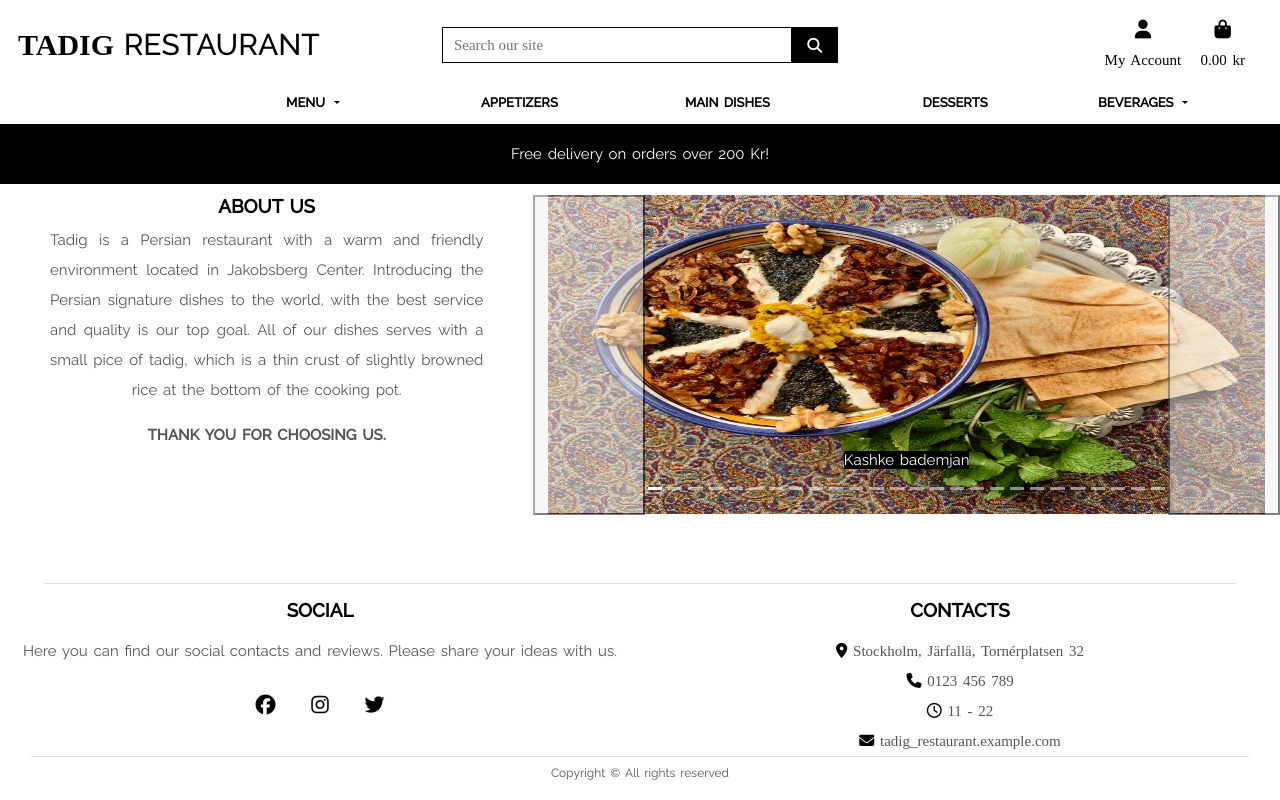
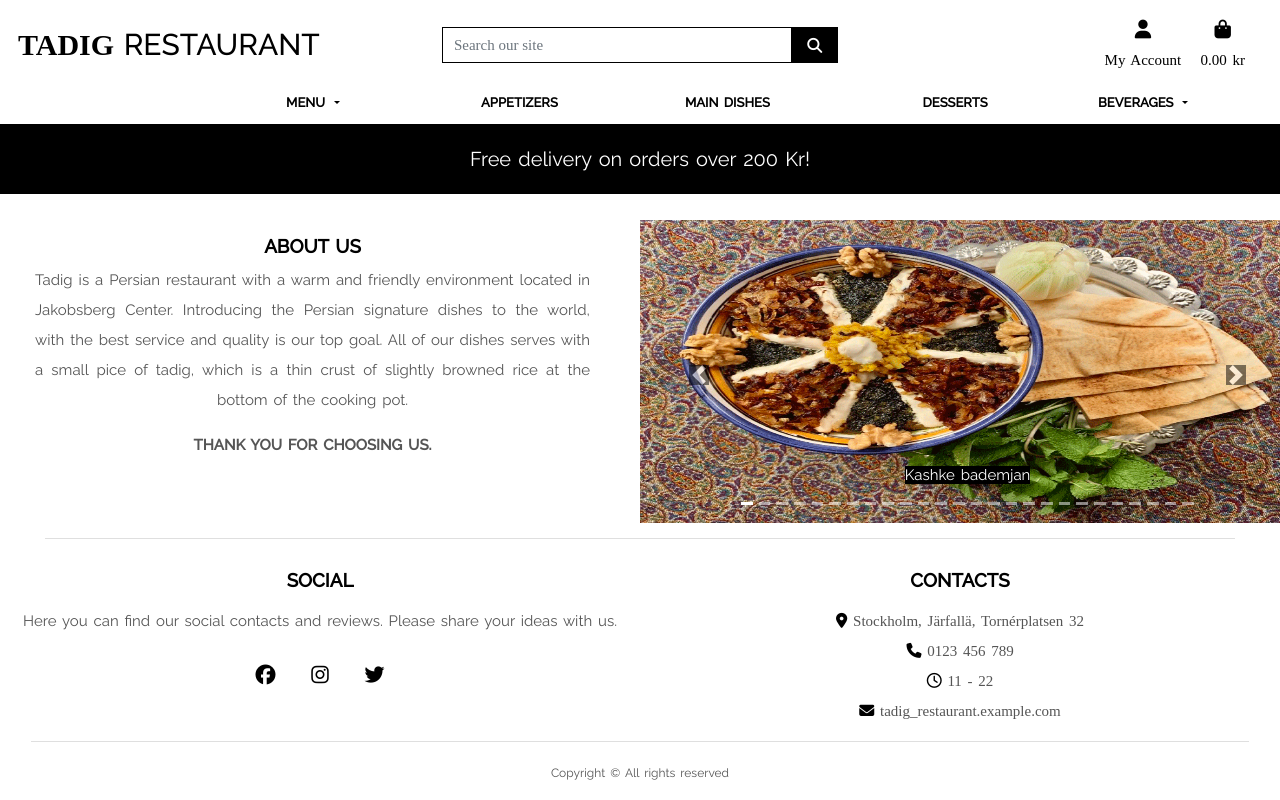
Before and after one commit to behnazkhoshnood/tadig_restaurant_v2, a Django app: page / in a window 1280 px wide. Run offline with Django 3.2, Linux system fonts and the light colour scheme; data comes from the database, SQL or seed files in the repository; some libraries are stand-ins or nearby versions.

Commit message:
fixing the style

```diff
--- a/home/templates/home/index.html
+++ b/home/templates/home/index.html
@@ -14,7 +14,7 @@
 
         <div class="row">
             <!-- about note -->
-            <div id="about-note" class="col-12 col-lg-5 text-center">
+            <div id="about-note" class="col-12 col-md-6 text-center pt-3">
                 <h5 class="logo-font font-weight-bold text-black text-center mt-0">About Us</h5>
                 <p class="about-note d-flex justify-content-center">
                     Tadig is a Persian restaurant with a warm and friendly environment located in Jakobsberg Center.
@@ -28,8 +28,8 @@
                 </p>
             </div>
             <!-- carousel -->
-            <hr class="d-block d-lg-none">
-            <div id="carouselExampleDark" class="carousel carousel-dark slide d-block col-12 col-lg-7"
+            <hr class="d-block d-md-none">
+            <div id="carouselExampleDark" class="carousel carousel-dark slide d-block col-12 col-md-6 px-0 py-0"
                 data-ride="carousel">
                                                                                     <!-- carousel indicators -->
                 <ol class="carousel-indicators">
--- a/products/templates/products/product_detail.html
+++ b/products/templates/products/product_detail.html
@@ -6,12 +6,12 @@
     {% block content %}
         <div class="row">
             <div class="col-12">
-                <ul class="list-group list-group-flush pt-3">
+                <ul class="list-group list-group-flush pt-4">
                             <!-- content block -->
-                    <li class="list-group-item py-0 pb-lg-3">
+                    <li class="list-group-item py-0 pb-lg-3 px-0">
                         <div class="row">
                             <!-- product info -->
-                            <div class="col-12 col-md-6 product-details-info text-center">
+                            <div class="col-12 col-md-6 product-details-info text-center mt-1">
                                 <h5 class="logo-font font-weight-bold text-black my-2">{{ product.name }}</h5>
                                 <p>{{ product.price }} kr</p>
                                 <p>{{ product.description }}</p>
--- a/static/css/base.css
+++ b/static/css/base.css
@@ -112,9 +112,9 @@ i {
 }
 
 .img-fluid {
-    height: 40vh;
-    width: 70vw;
-}
+    height: 300px;
+    }
+
 
 /* -------------------------------- base html */
 
@@ -158,6 +158,40 @@ i {
 #about-note p {
     text-align: justify;
     text-align-last: center;
+}
+
+.carousel-control-next, .carousel-control-prev {
+    position: absolute;
+    top:0;
+    bottom: 0;
+    display: -ms-flexbox;
+    display: flex;
+    -ms-flex-align: center;
+    align-items: center;
+    -ms-flex-pack: center;
+    justify-content: center;
+    width: 15%;
+    text-align: center;
+    opacity: .5;
+    transition: opacity .15s ease;
+    border: none;
+    background-color: transparent;
+}
+
+.carousel-control-next-icon {
+    margin-right: 20px
+}
+
+.carousel-control-prev-icon {
+    margin-left: 20px;
+}
+
+.carousel-control-next-icon,
+.carousel-control-prev-icon{
+    height: 50;
+    width: 50;
+    opacity: 1;
+    background-color: black;
 }
 
 
@@ -327,6 +366,15 @@ p span {
         z-index: 1030;
     }
 
+    .img-fluid {
+        height: 310px;
+        width: 100vh;
+    }
+
+    #delivery-banner{
+        font-size: 20px;
+    }
+
     .navbar {
         padding: 0;
         margin: 0;
@@ -334,8 +382,8 @@ p span {
 
     .flex-wrapper{
         display: flex;
-        min-height:  calc(100vh - 195px);
-        padding-top: 195px;
+        min-height:  calc(100vh - 220px);
+        padding-top: 220px;
         flex-direction: column;
         justify-content: space-between;
     }
--- a/templates/base.html
+++ b/templates/base.html
@@ -49,7 +49,7 @@
 
 <body>
     <div class="flex-wrapper">
-        <div class="container-fluid">
+        <div class="container-fluid px-0">
             <!-- header -->
             <header class="container-fluid fixed-top">
                 <div id="topnav" class="row bg-white pt-lg-2 d-none d-md-flex">
--- a/templates/includes/footer.html
+++ b/templates/includes/footer.html
@@ -1,6 +1,6 @@
 {% load i18n %}
 
-    <hr class="d-block my-0">
+    <hr class="d-block">
     <div class="row">
         <!-- social links -->
         <div class="col-12 col-md-6">
@@ -27,7 +27,7 @@
             </ul>
         </div>
         <!-- contacts list -->
-        <hr class="d-block d-md-none my-0">
+        <hr class="d-block d-md-none">
         <div class="col-12 col-md-6">
             <h5 class="logo-font font-weight-bold text-black text-center my-3">Contacts</h5>
             <ul class="contacts list-inline list-unstyled text-center my-0 px-0">
@@ -37,7 +37,7 @@
                 <li><i class="fas fa-envelope"></i> tadig_restaurant.example.com</li>
             </ul>
         </div>
-        <hr class="d-block my-0">
+        <hr class="d-block">
         <!-- copyright -->
         <div class="col-12">
             <p class="small mt-1 text-center"> Copyright &copy; All rights reserved</p>
```
Also changed, not shown: other parts of static/css/base.css (+36 -7 lines).
